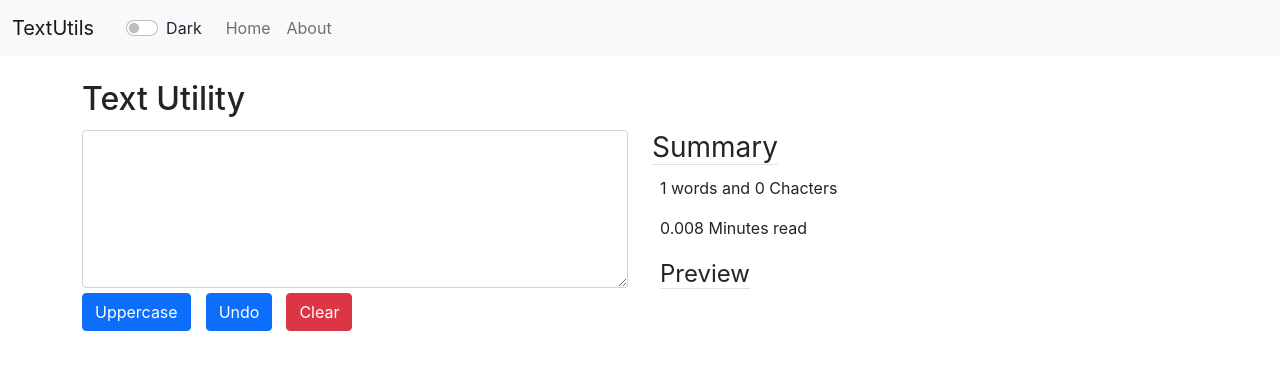
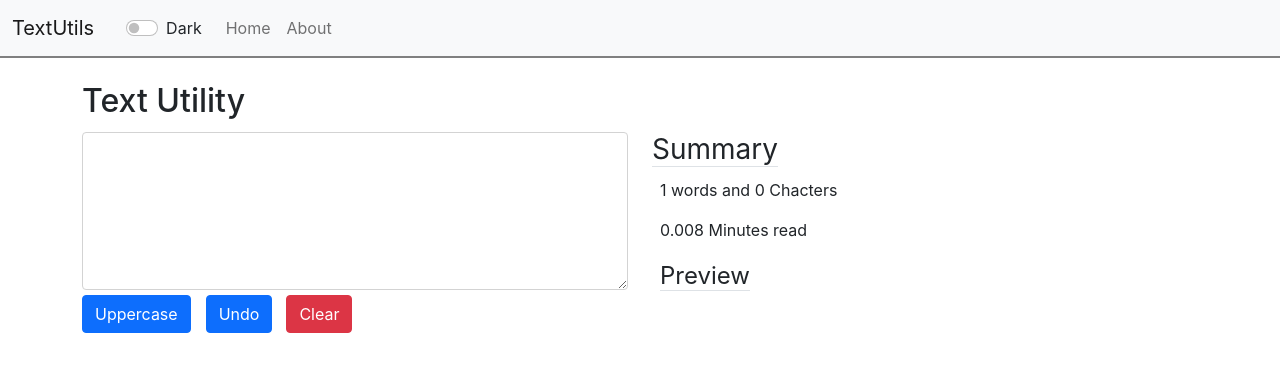
Before and after one commit to amit9838/Textutils, a React (Create React App) app: page / in a window 1280 px wide. Shown: the top 372 px of the page. Built offline with nearby package versions, Linux system fonts and the light colour scheme.

Commit message:
Added Border

```diff
--- a/src/components/Navbar.js
+++ b/src/components/Navbar.js
@@ -5,7 +5,7 @@ import { Link } from 'react-router-dom'
 export default function Navbar(props) {
   return (
     <>
-      <nav className={`navbar navbar-expand-lg navbar-${props.theme} bg-${props.theme}`}>
+      <nav className={`navbar navbar-expand-lg navbar-${props.theme} bg-${props.theme}`} style={{borderBottom:'2px solid grey'}}>
         <div className="container-fluid">
           <Link className="navbar-brand" to="/">{props.title}</Link>
           <div className="right-ele d-flex  align--tems-center" >
```
Also changed, not shown: src/components/TextForm.js (+13 -2 lines).
